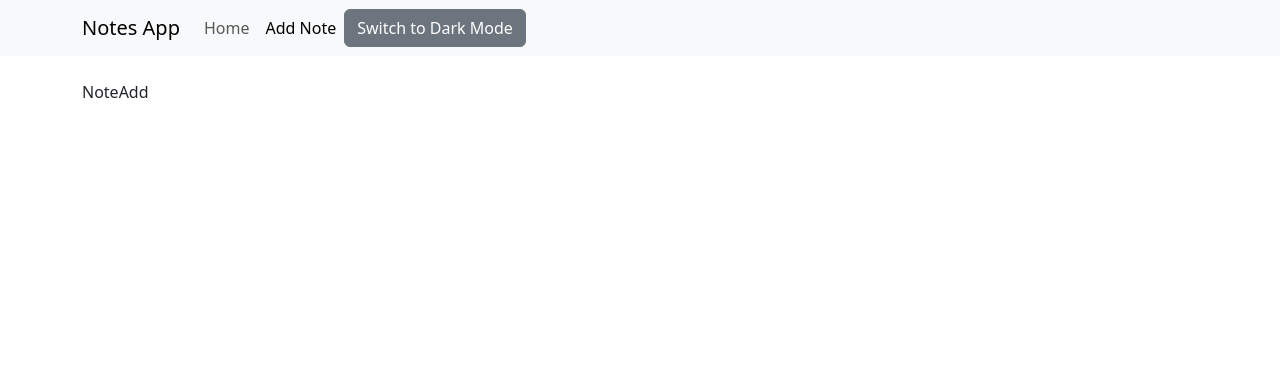
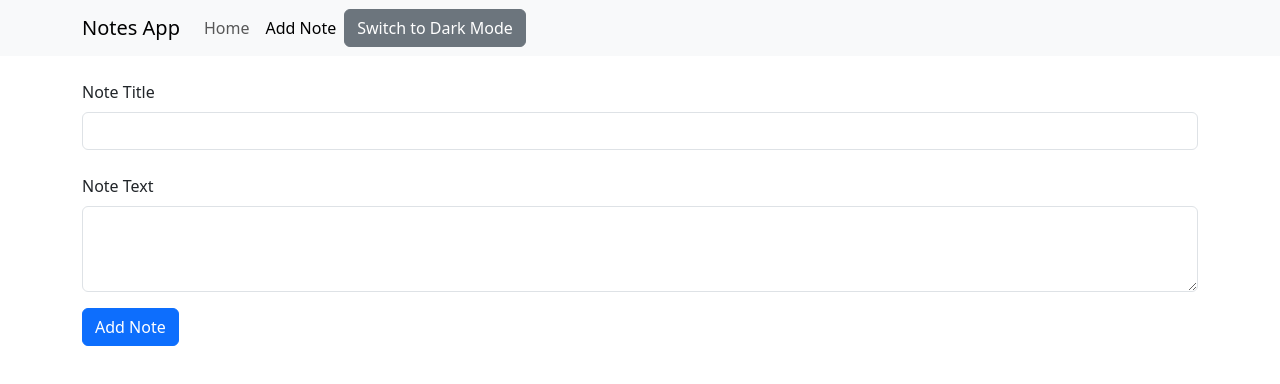
Before and after one commit to CATT-CODE/react-notes-app, a React (Vite) app: page /add in a window 1280 px wide. Shown: the top 384 px of the page. Built offline with nearby package versions, Linux system fonts and the light colour scheme.

Commit message:
Functionality to add a note with a title

```diff
--- a/src/components/NoteAdd.jsx
+++ b/src/components/NoteAdd.jsx
@@ -1,8 +1,52 @@
+import { useState, useContext } from 'react';
+import { useNavigate } from 'react-router-dom';
+import { NoteContext } from '../context/NoteContext';
+import { Form, Button } from 'react-bootstrap';
 
 function NoteAdd() {
+  const [noteText, setNoteText] = useState('');
+  const [noteTitle, setNoteTitle] = useState('');
+  const { addNote } = useContext(NoteContext);
+  const navigate = useNavigate();
+
+  const handleSubmit = (e) => {
+    e.preventDefault();
+    if (noteText.trim()) {
+      addNote({
+        id: Date.now(),
+        text: noteText,
+        title: noteTitle
+      });
+      setNoteText('');
+      setNoteTitle('');
+      navigate('/');
+    }
+  };
+
   return (
-    <div>NoteAdd</div>
-  )
+    <>
+      <Form onSubmit={handleSubmit}>
+        <Form.Group>
+          <Form.Label>Note Title</Form.Label>
+          <Form.Control
+            as="input"
+            rows={1}
+            value={noteTitle}
+            onChange={(e) => setNoteTitle(e.target.value)}
+          />
+          <br />
+          <Form.Label>Note Text</Form.Label>
+          <Form.Control
+            as="textarea"
+            rows={3}
+            value={noteText}
+            onChange={(e) => setNoteText(e.target.value)}
+          />
+        </Form.Group>
+        <Button variant="primary" type="submit" className="mt-3">Add Note</Button>
+      </Form>
+    </>
+  );
 }
 
 export default NoteAdd
```
